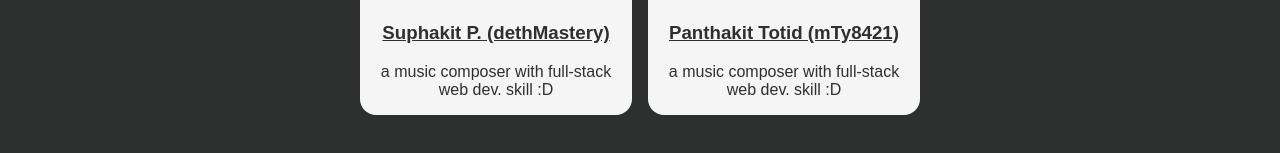
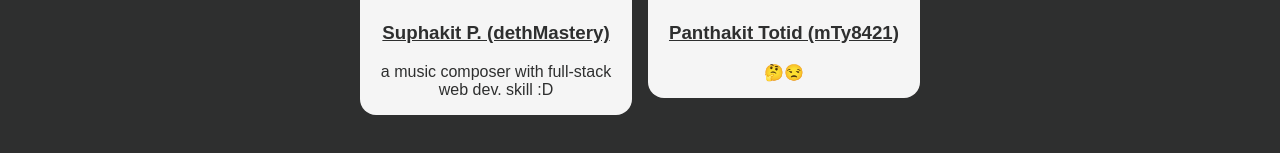
Before and after one commit to xinLaboratory/xinLab, a React (Vite) app: page / in a window 1280 px wide. Shown: the part 1615-1768 px from the top of the page. Built offline with nearby package versions, Linux system fonts and the light colour scheme; a web font is replaced by a local one.

Commit message:
feat: updated mty desp

```diff
--- a/src/component.tsx
+++ b/src/component.tsx
@@ -118,7 +118,7 @@ export class Member extends React.Component {
               </a>
             </h3>
             <span>
-              a music composer with full-stack web dev. skill :D
+              🤔😒
             </span>
           </div>
         </div>
```
